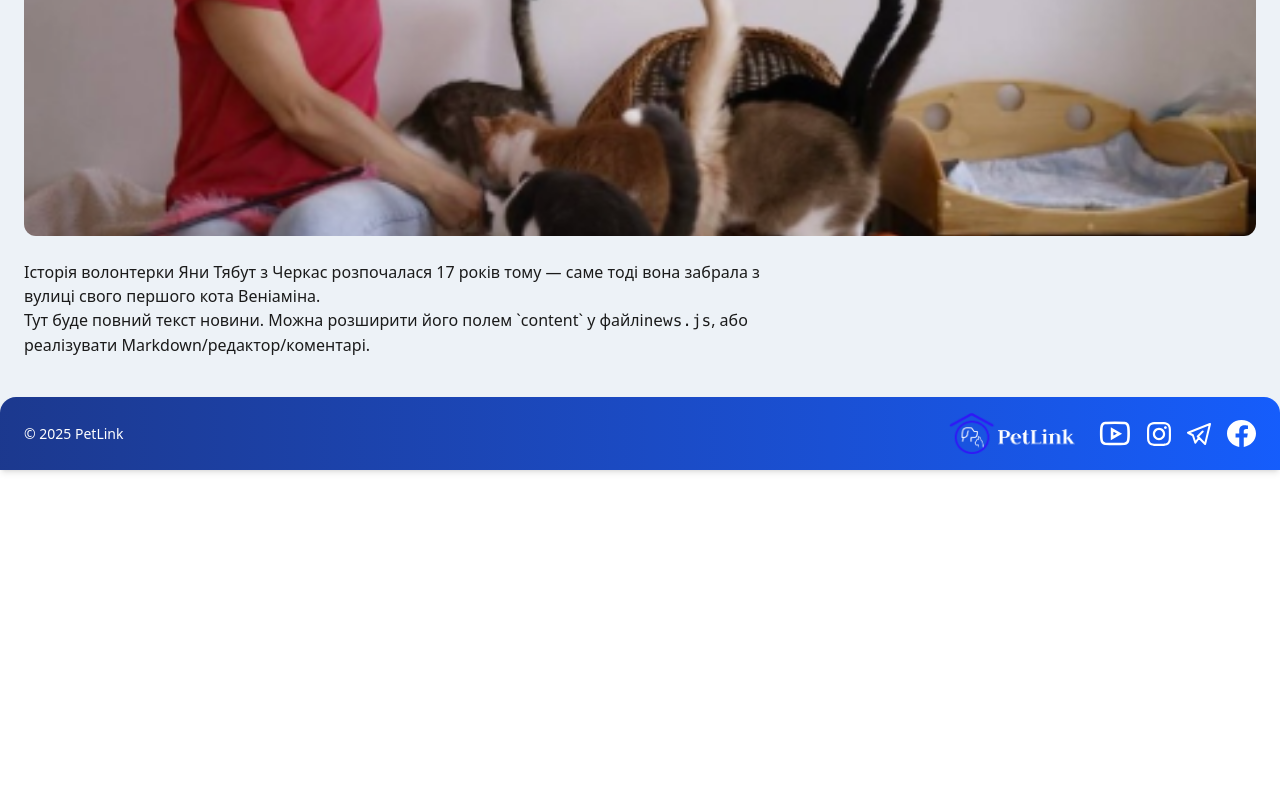
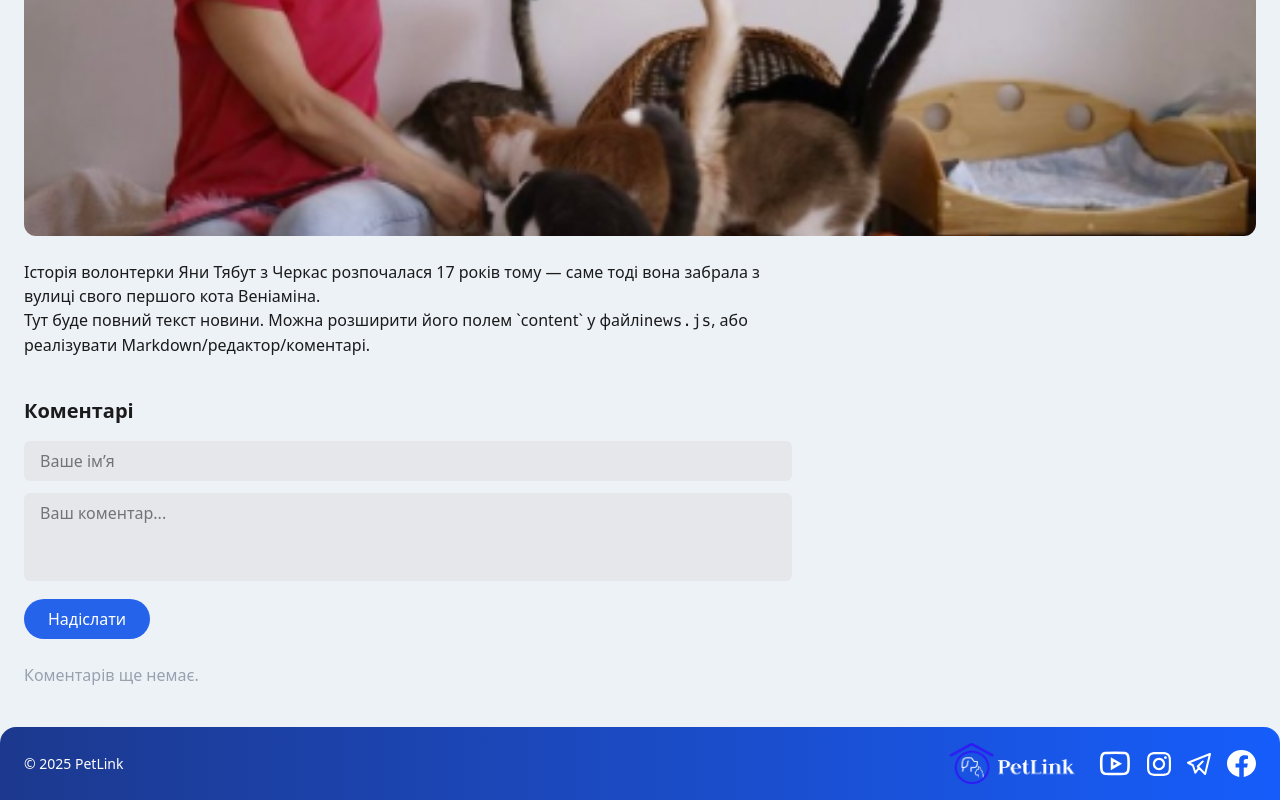
Before and after one commit to Miar0/Django-React-3DN, a React (Vite) app in the folder frontend/: page /news/1 in a window 1280 px wide. Shown: the part 530-1330 px from the top of the page. Before the commit the page ends 1000 px from the top, so only its background shows below. Built offline with nearby package versions, Linux system fonts and the light colour scheme.

Commit message:
feat: add comment-section

```diff
--- /dev/null
+++ b/frontend/src/components/CommentSection.jsx
@@ -0,0 +1,79 @@
+import React, { useEffect, useState } from 'react';
+
+const STORAGE_KEY = 'news_comments';
+
+const CommentSection = ({ newsId }) => {
+    const [comments, setComments] = useState([]);
+    const [name, setName] = useState('');
+    const [text, setText] = useState('');
+
+    useEffect(() => {
+        const data = JSON.parse(localStorage.getItem(STORAGE_KEY)) || {};
+        setComments(data[newsId] || []);
+    }, [newsId]);
+
+    const handleAddComment = (e) => {
+        e.preventDefault();
+        if (!name.trim() || !text.trim()) return;
+
+        const newComment = {
+            name,
+            text,
+            date: new Date().toISOString(),
+        };
+
+        const updatedComments = [...comments, newComment];
+        setComments(updatedComments);
+
+        const all = JSON.parse(localStorage.getItem(STORAGE_KEY)) || {};
+        all[newsId] = updatedComments;
+        localStorage.setItem(STORAGE_KEY, JSON.stringify(all));
+
+        setName('');
+        setText('');
+    };
+
+    return (
+        <div className="mt-10 max-w-3xl">
+            <h2 className="text-xl font-semibold mb-4">Коментарі</h2>
+
+            <form onSubmit={handleAddComment} className="mb-6 space-y-3">
+                <input
+                    type="text"
+                    placeholder="Ваше ім’я"
+                    value={name}
+                    onChange={(e) => setName(e.target.value)}
+                    className="w-full px-4 py-2 rounded-md bg-gray-200 dark:bg-gray-800 text-black dark:text-white"
+                />
+                <textarea
+                    placeholder="Ваш коментар..."
+                    value={text}
+                    onChange={(e) => setText(e.target.value)}
+                    className="w-full px-4 py-2 rounded-md bg-gray-200 dark:bg-gray-800 text-black dark:text-white resize-none"
+                    rows={3}
+                ></textarea>
+                <button
+                    type="submit"
+                    className="bg-[#2563EB] text-white py-2 px-6 rounded-full hover:bg-[#1E40AF] transition cursor-pointer"
+                >
+                    Надіслати
+                </button>
+            </form>
+
+            <div className="space-y-4">
+                {comments.length === 0 && <p className="text-gray-400">Коментарів ще немає.</p>}
+                {comments.map((c, i) => (
+                    <div key={i} className="bg-white dark:bg-[#1C1C2E] p-4 rounded-xl shadow">
+                        <div className="flex justify-between items-center mb-1">
+                            <h4 className="font-semibold text-[#202857] dark:text-white">{c.name}</h4>
+                            <span className="text-xs text-gray-400">{new Date(c.date).toLocaleString()}</span>
+                        </div>
+                        <p className="text-sm text-gray-700 dark:text-gray-300">{c.text}</p>
+                    </div>
+                ))}
+            </div>
+        </div>
+    );
+};
+
+export default CommentSection;
--- a/frontend/src/pages/NewsDetailPage.jsx
+++ b/frontend/src/pages/NewsDetailPage.jsx
@@ -1,6 +1,7 @@
 import React from 'react';
 import { useParams, Link } from 'react-router-dom';
 import news from '../data/news';
+import CommentSection from '../components/CommentSection';
 
 const NewsDetailPage = () => {
     const { id } = useParams();
@@ -36,6 +37,7 @@ const NewsDetailPage = () => {
                     <code>news.js</code>, або реалізувати Markdown/редактор/коментарі.
                 </p>
             </div>
+            <CommentSection newsId={item.id} />
         </div>
     );
 };
```
Also changed, not shown: 1 other file (tests, documents, lock files or other folders).
